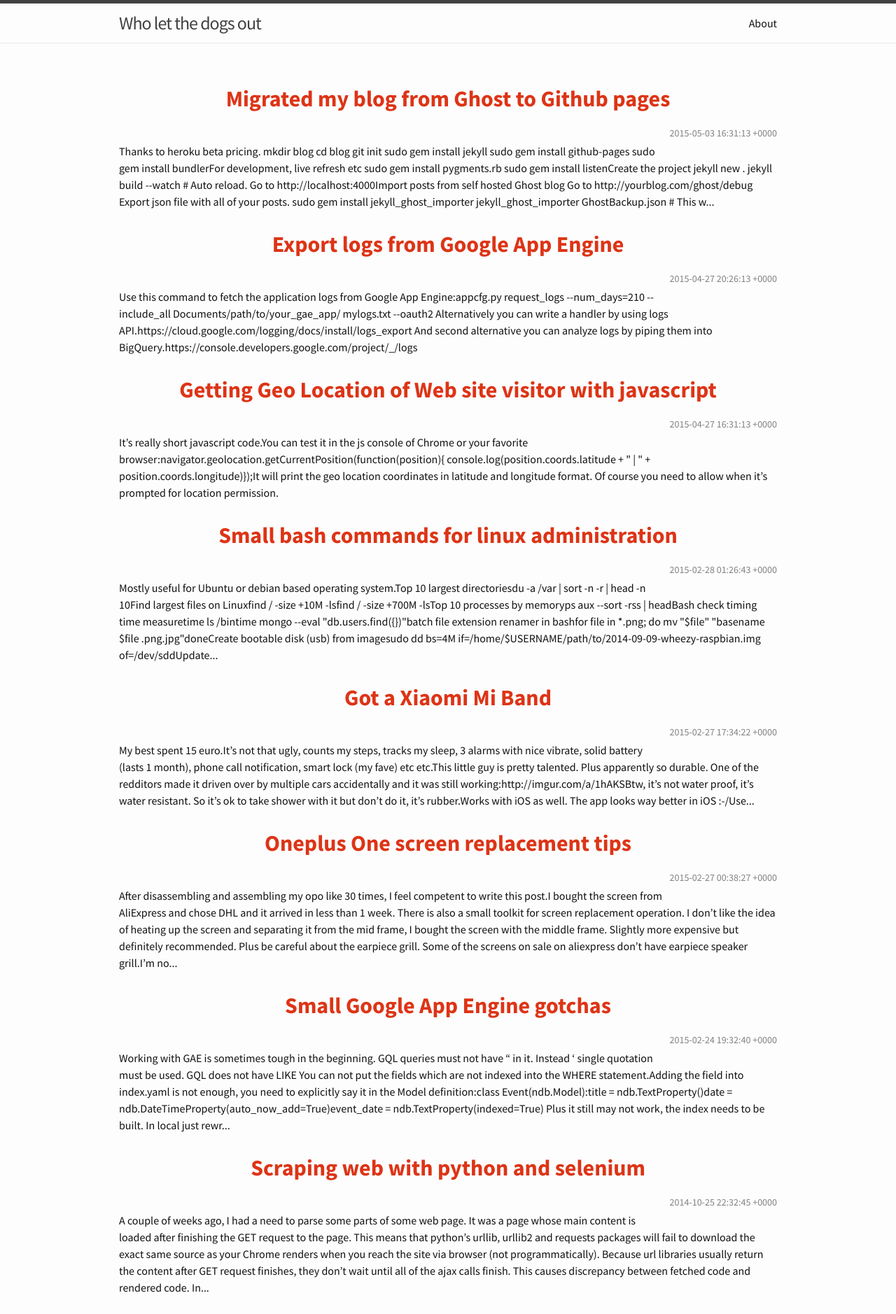
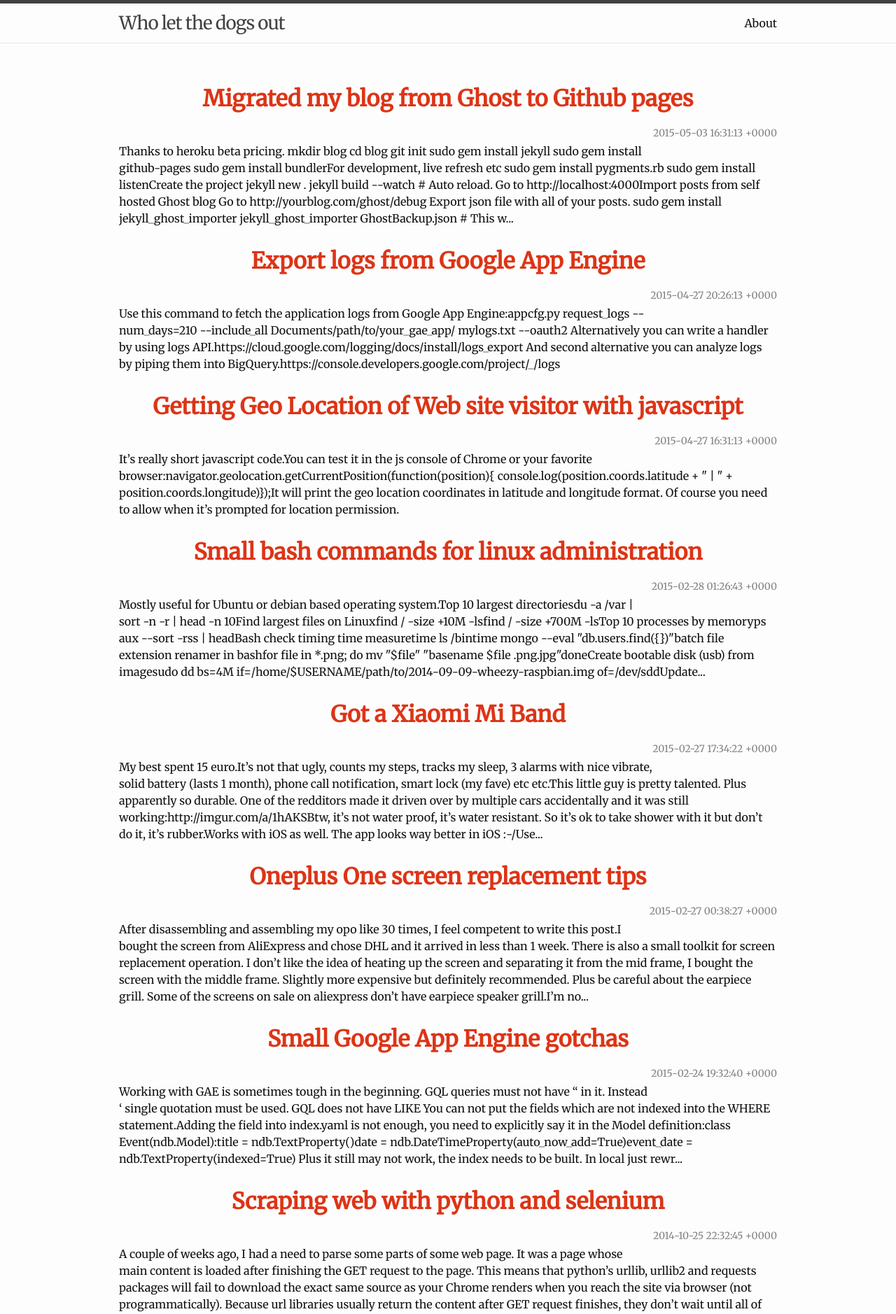
Before and after one commit to hakanu/blog, a Jekyll site: the page built from index.html, in a window 1280 px wide. Shown: the top 1878 px of the page at 70% size. Built offline with Jekyll 4.4.1, drawn with Linux system fonts in a browser that asks for light colours; the list of posts is cut into pages by our own code.

Commit message:
Change font from Sans Pro to Merriweather.

```diff
--- a/_includes/head.html
+++ b/_includes/head.html
@@ -9,6 +9,7 @@
   <link rel="stylesheet" href="{{ "/css/main.css" | prepend: site.baseurl }}">
   <link rel="canonical" href="{{ page.url | replace:'index.html','' | prepend: site.baseurl | prepend: site.url }}">
   <link rel="alternate" type="application/rss+xml" title="{{ site.title }}" href="{{ "/feed.xml" | prepend: site.baseurl | prepend: site.url }}" />
-  <link href='http://fonts.googleapis.com/css?family=Source+Sans+Pro:400,700' rel='stylesheet' type='text/css'>
+  <!--<link href='http://fonts.googleapis.com/css?family=Source+Sans+Pro:400,700' rel='stylesheet' type='text/css'>-->
+  <link href='http://fonts.googleapis.com/css?family=Merriweather' rel='stylesheet' type='text/css'>
   <link rel="shortcut icon" href="http://faviconist.com/icons/5e1f34da8282c52244908e44c091dbb9/favicon.ico" />
 </head>
--- a/css/main.scss
+++ b/css/main.scss
@@ -6,7 +6,8 @@
 
 
 // Our variables
-$base-font-family: 'Source Sans Pro', Helvetica, Arial, sans-serif;
+//$base-font-family: 'Source Sans Pro', Helvetica, Arial, sans-serif;
+$base-font-family: 'Merriweather', serif;
 $base-font-size:   16px;
 $small-font-size:  $base-font-size * 0.875;
 $base-line-height: 1.5;
```
